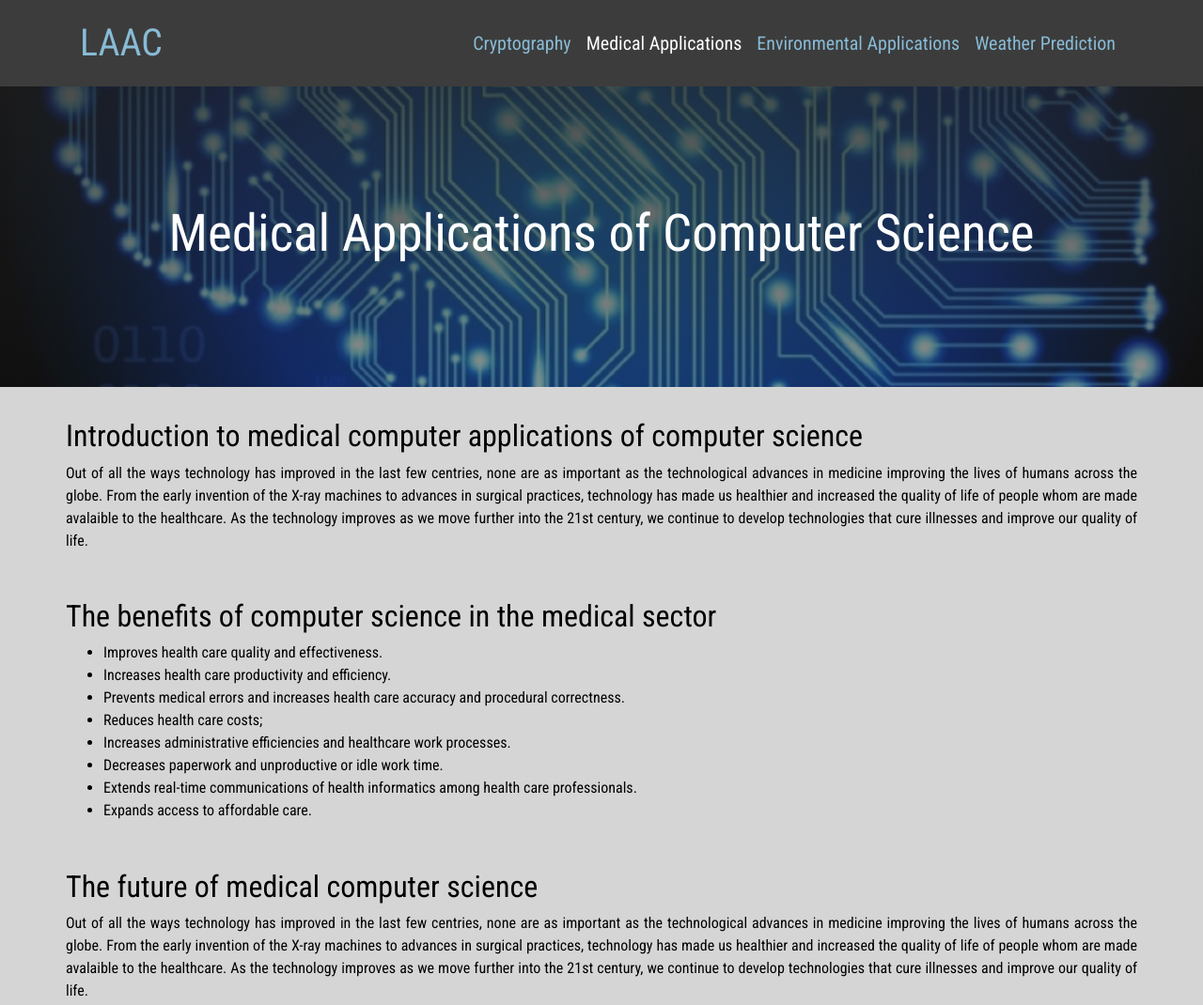
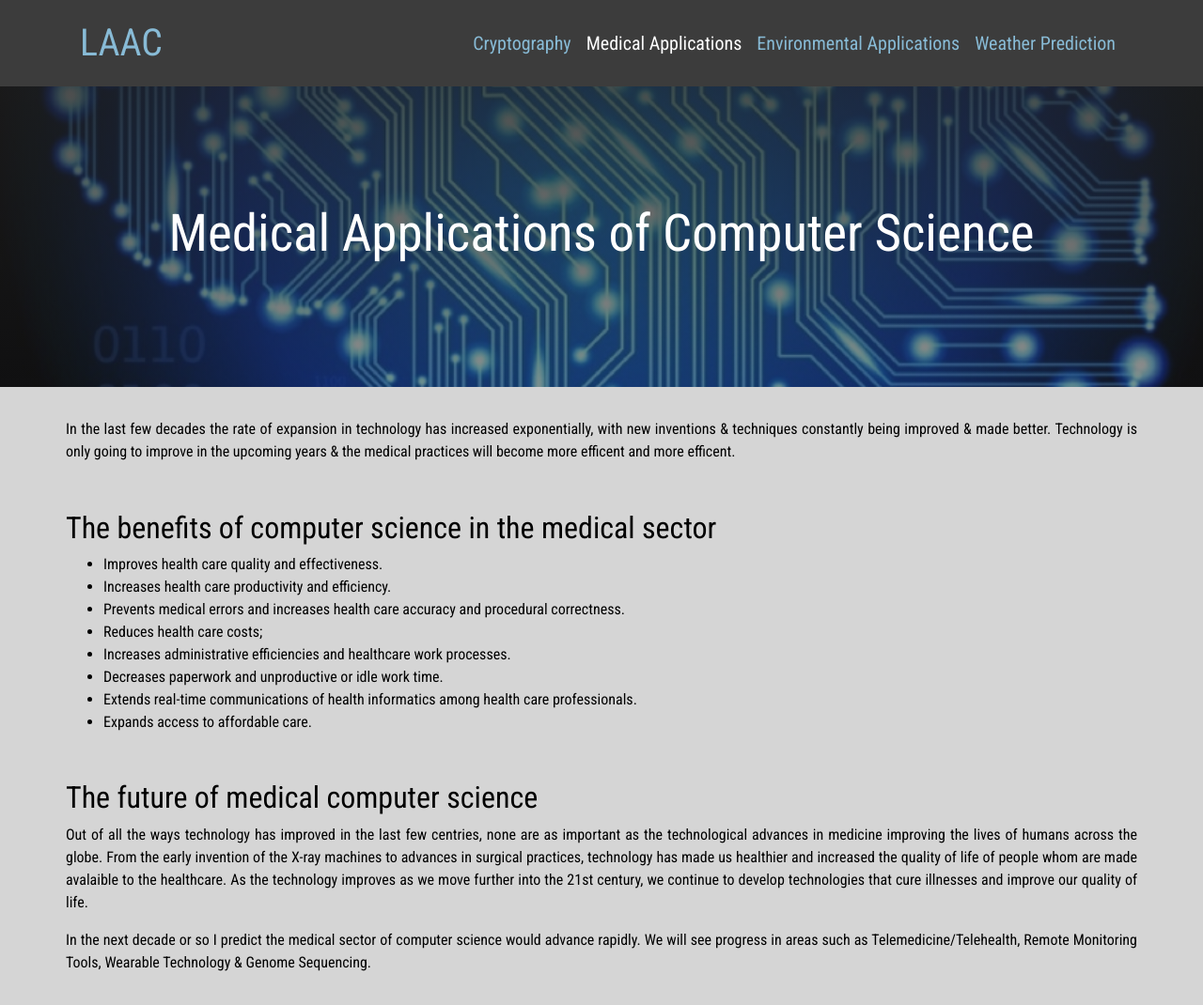
Before and after one commit to icyaj/LAAC, a plain HTML site: page MedicalApplications.html in a window 1280 px wide. Shown: the top 1070 px of the page at 94% size. Drawn offline with nearby package versions, Linux system fonts and the light colour scheme.

Commit message:
Finished Content for Medical Applications

```diff
--- a/MedicalApplications.html
+++ b/MedicalApplications.html
@@ -67,8 +67,7 @@
         <!-- ACTUAL CONTENT DIV -->
         <div class="container">
 	        <div class="row content">
-	        	<h2>Introduction to medical computer applications of computer science</h2>
-				<p>Out of all the ways technology has improved in the last few centries, none are as important as the technological advances in medicine improving the lives of humans across the globe. From the early invention of the X-ray machines to advances in surgical practices, technology has made us healthier and increased the quality of life of people whom are made avalaible to the healthcare. As the technology improves as we move further into the 21st century, we continue to develop technologies that cure illnesses and improve our quality of life.
+				<p>In the last few decades the rate of expansion in technology has increased exponentially, with new inventions & techniques constantly being improved & made better. Technology is only going to improve in the upcoming years & the medical practices will become more efficent and more efficent.
 				</p>
 			</div>
             <div class="row content">
```
